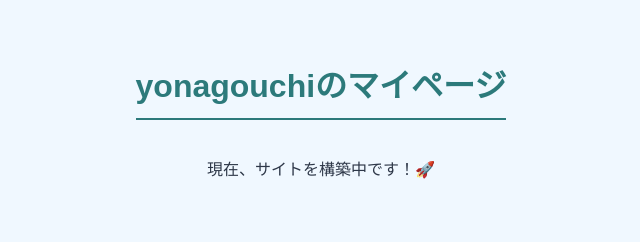
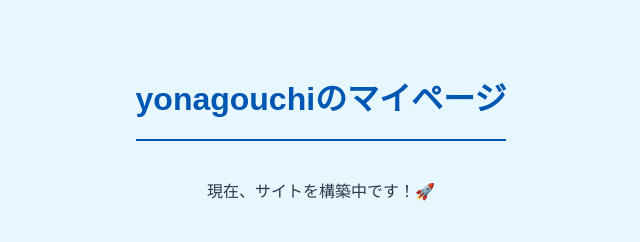
Before and after one commit to yonagouchi/yonagouchi.github.io, a plain HTML site: page index.html in a window 1280 px wide. Shown: the whole page, without its empty margins (319-959 px from the left). Drawn offline with Linux system fonts and the light colour scheme.

Commit message:
Update style.css

```diff
--- a/style.css
+++ b/style.css
@@ -1,17 +1,18 @@
+/* 全体の設定 */
 body {
-  background-color: #f0f8ff; /* 薄い青色の背景 */
-  color: #2d3748;           /* 文字は濃いグレーで読みやすく */
+  background-color: #e6f7ff; /* 爽やかな薄い青色（水色） */
+  color: #2d3748;           /* 文字は濃いグレー */
   font-family: sans-serif;
-  line-height: 1.6;
-  max-width: 800px;
-  margin: 0 auto;
-  padding: 40px 20px;
-  text-align: center;      /* 内容を中央に寄せる */
+  line-height: 1.8;
+  margin: 0;
+  padding: 50px 20px;
+  text-align: center;
 }
 
+/* 見出しの設定 */
 h1 {
-  color: #2c7a7b;           /* タイトルを濃い目の緑にして統一感を出す */
-  border-bottom: 2px solid #2c7a7b;
-  display: inline-block;    /* 下線を文字の長さに合わせる */
-  padding-bottom: 5px;
+  color: #0056b3;           /* 濃い青色 */
+  border-bottom: 2px solid #0056b3;
+  display: inline-block;
+  padding-bottom: 10px;
 }
```
